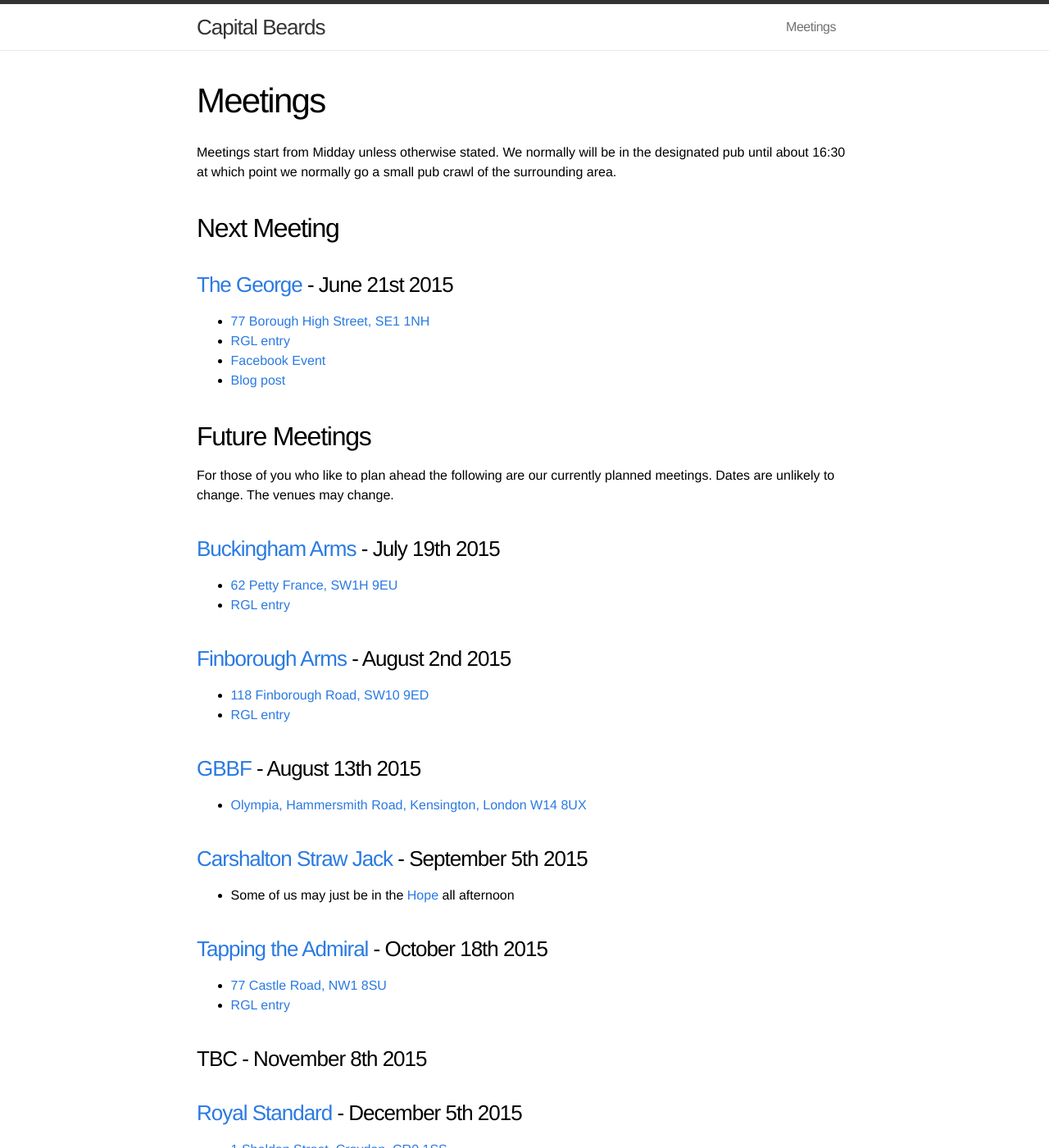
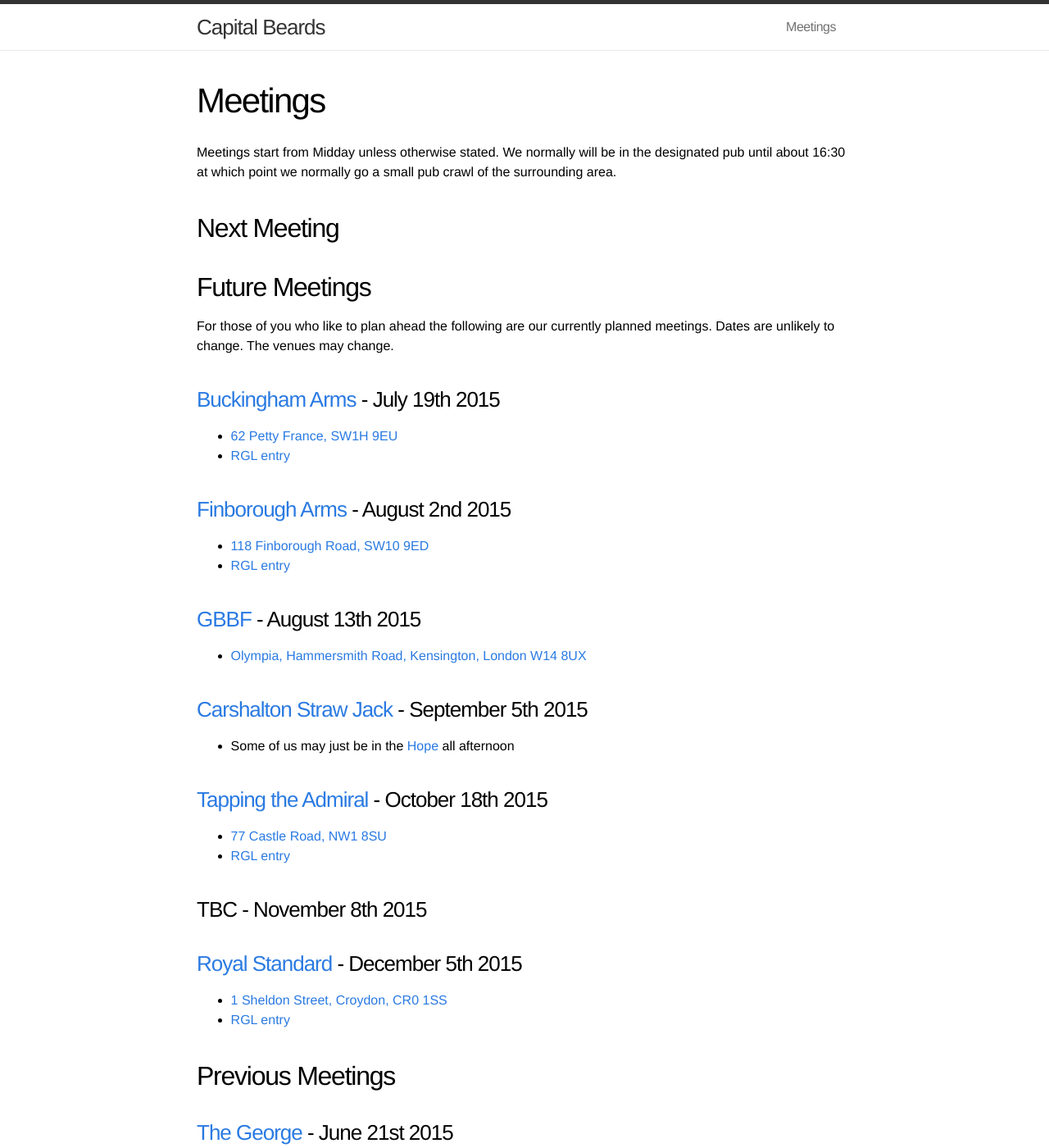
Before and after one commit to rjw1/capitalbeards.org.uk, a Jekyll site: the page built from meetings/index.md, in a window 1280 px wide and 1400 px high. Shown: the whole window at 82% size. Built offline with Jekyll 4.4.1, drawn with Linux system fonts in a browser that asks for light colours; Markdown is read by kramdown in place of the engine named in the settings; some of the changed text lies outside the part shown.

Commit message:
June meeting has happened

```diff
--- a/meetings/index.md
+++ b/meetings/index.md
@@ -8,12 +8,6 @@ Meetings start from Midday unless otherwise stated. We normally will be in the d
 
 ## Next Meeting ##
 
-### [The George](http://www.george-southwark.co.uk/) - June 21st 2015 ###
-
-- [77 Borough High Street, SE1 1NH](http://www.openstreetmap.org/?mlat=51.504183110177&mlon=-0.0901616522391727&zoom=15#map=15/51.5042/-0.0902)
-- [RGL entry](http://london.randomness.org.uk/wiki.cgi?George,_SE1_1NH)
-- [Facebook Event](https://www.facebook.com/events/876596112401261/)
-- [Blog post](http://capitalbeards.org.uk/2015/06/05/Midsummer-Beardness-June-2015/)
 
 ## Future Meetings ##
 
```
Also changed, not shown: other parts of meetings/index.md (+7 -0 lines).
